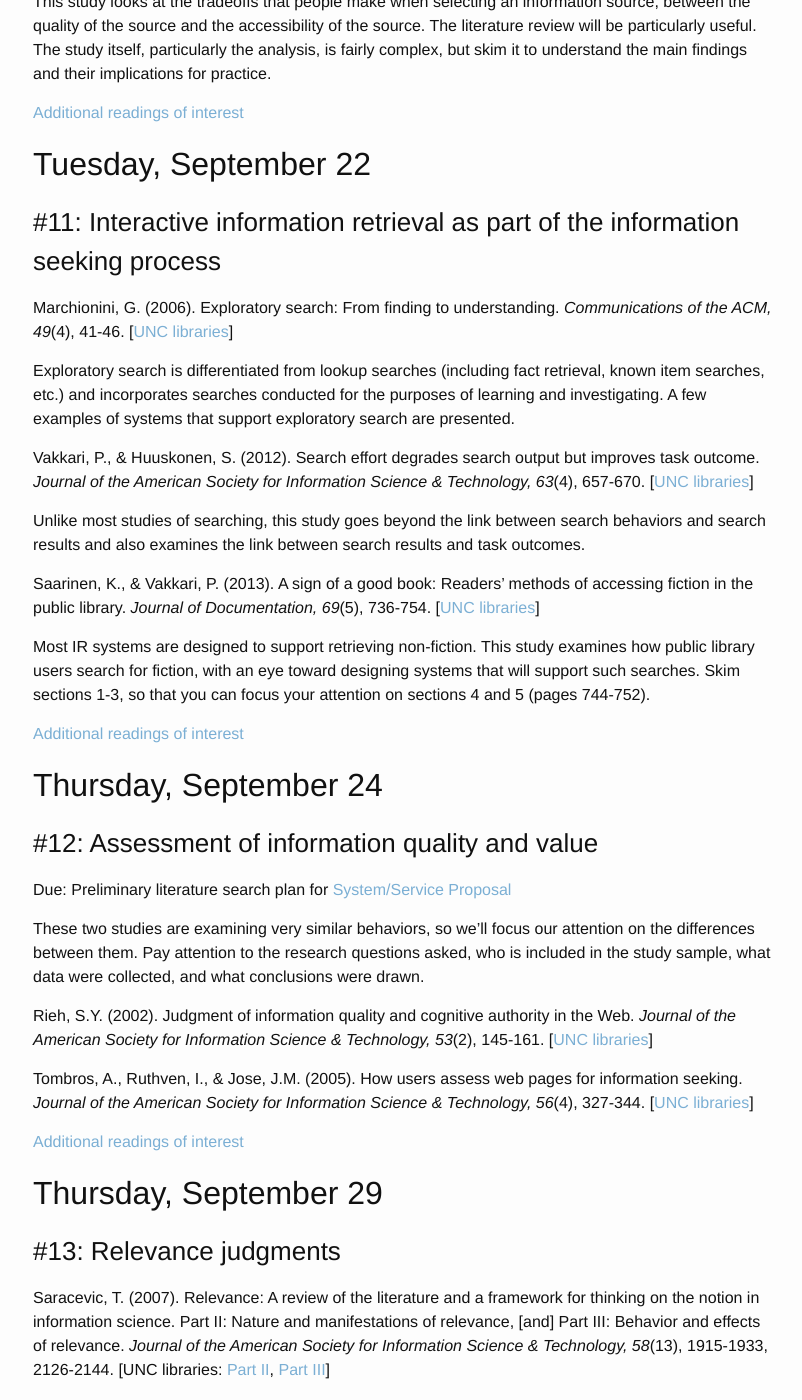
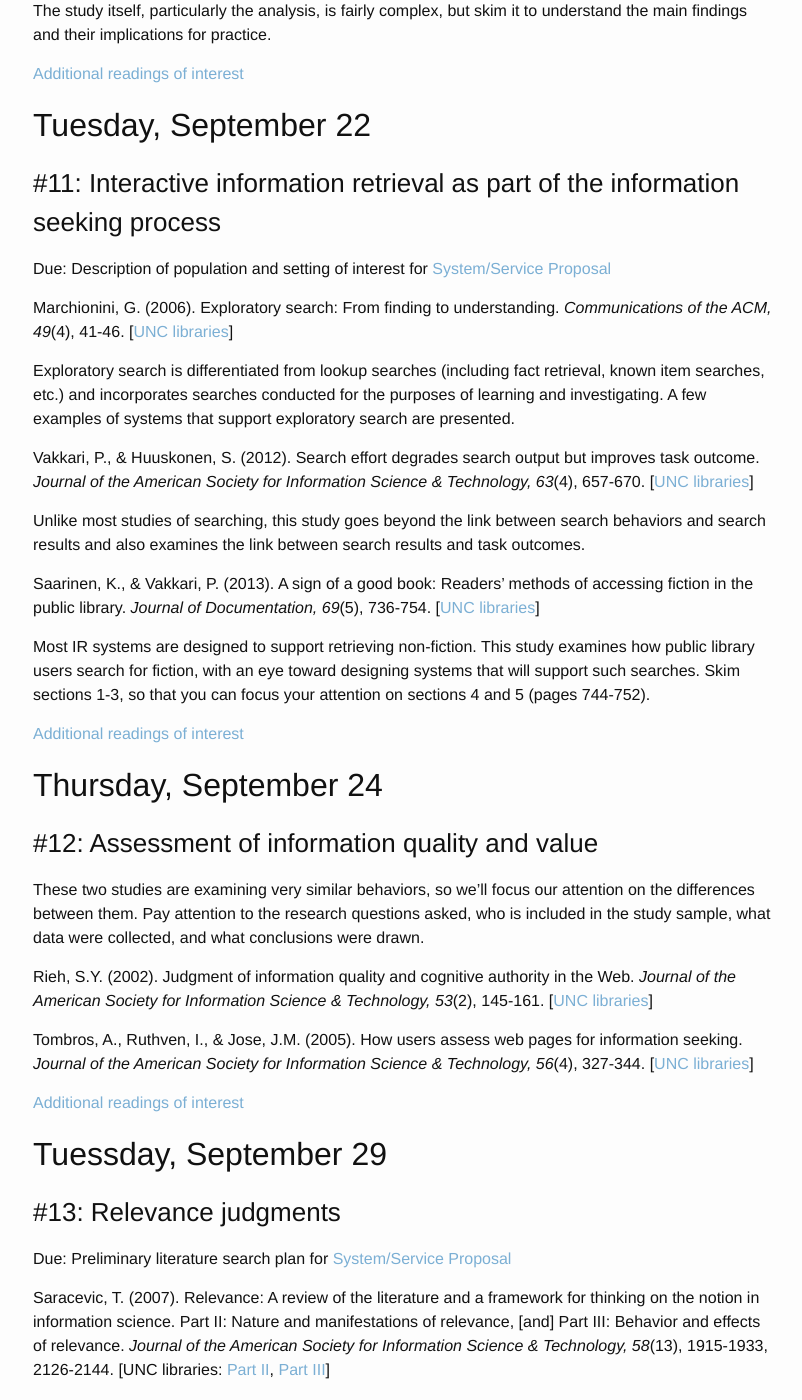
Before and after one commit to jdmar3/inls718, a Jekyll site: the page built from schedule/index.md, in a window 1280 px wide and 1400 px high, scrolled down 5643 px. Shown: the whole window, without its empty margins (237-1039 px from the left). Built offline with Jekyll 4.4.1, drawn with Linux system fonts in a browser that asks for light colours; Markdown is read by kramdown in place of the engine named in the settings; some of the changed text lies outside the part shown.

Commit message:
update assignment dates

```diff
--- a/schedule/index.md
+++ b/schedule/index.md
@@ -296,6 +293,8 @@
 
 ### <span id="session11"></span>\#11: Interactive information retrieval as part of the information seeking process
 
+Due: Description of population and setting of interest for [System/Service Proposal](/assignments/#proposal)
+
 Marchionini, G. (2006). Exploratory search: From finding to
 understanding. *Communications of the ACM, 49*(4), 41-46. \[[UNC
 libraries](http://libproxy.lib.unc.edu/login?url=http://dx.doi.org/10.1145/1121949.1121979)\]
@@ -348,9 +345,11 @@
 
 [Additional readings of interest](/literature/#session11)
 
-## Thursday, September 29
+## Tuessday, September 29
 
 ### <span id="session13"></span>\#13: Relevance judgments
+
+Due: Preliminary literature search plan for [System/Service Proposal](/assignments/#proposal)
 
 Saracevic, T. (2007). Relevance: A review of the literature and a
 framework for thinking on the notion in information science. Part II:
```
Also changed, not shown: other parts of schedule/index.md (+2 -7 lines), assignments/index.md (+3 -3 lines).
